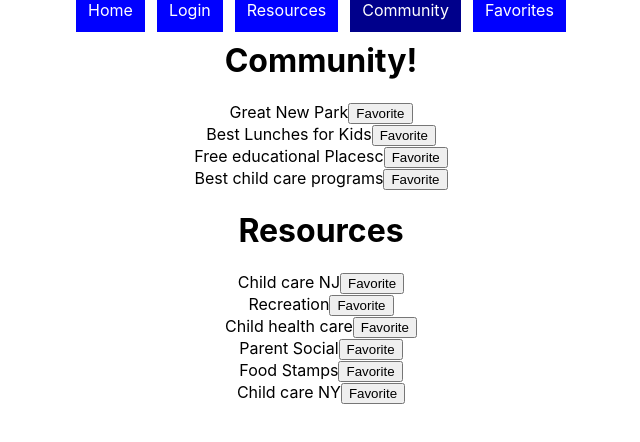
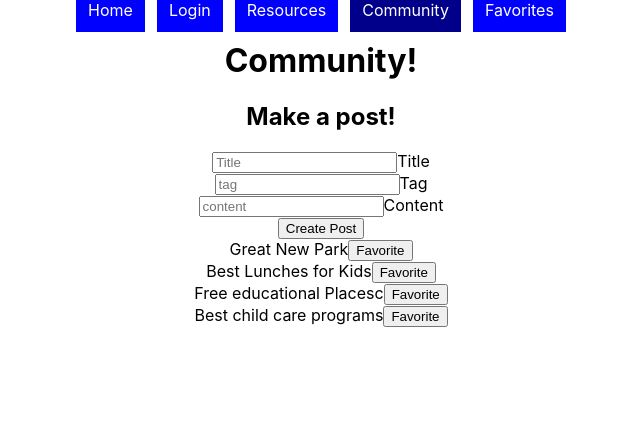
Before and after one commit to mmeurer00/parent_path, a React (Create React App) app: page /community in a window 1280 px wide. Shown: the top 442 px of the page, without its empty margins (319-959 px from the left). Built offline with nearby package versions, Linux system fonts and the light colour scheme.

Commit message:
create callback function in resources route

```diff
--- a/src/App.js
+++ b/src/App.js
@@ -2,7 +2,8 @@ import React from 'react';
 import Home from './components/Home';
 import Login from './components/Login';
 import Resource from './components/Resource';
-import resources from './resource_data'
+import DisplayResource from './components/DisplayResource';
+import resources from './resource_data.js'
 import Community from './components/Community';
 import Favorite from './components/Favorite';
 import Navbar from './components/Navbar';
@@ -32,11 +33,12 @@ render(){
       <Navbar />
       <Route exact path="/" component={Home} />
       <Route exact path="/login" component={Login} />
-      {/* <Route exact path="/resource" component={Resource}/> */}
+      <Route exact path="/resource" component={(routeInfo) => (<Resource routeInfo={routeInfo} resources={this.state.resources}/>)}/>
       <Route exact path="/community" component={Community} />
       <Route exact path="/favorites" component={Favorite} />
     </Router>
-    <Resource resources={this.state.resources}/>
+    {/* <Resource resources={this.state.resources}/> */}
+
       {/* <header className="App-header">
         <img src={logo} className="App-logo" alt="logo" />
         <p>
--- a/src/components/Community.js
+++ b/src/components/Community.js
@@ -1,10 +1,12 @@
 import React from 'react';
 import Post from './Post';
+import CommunityForm from './CommunityForm';
 
 const Community = () => {
     return (
     <div>
         <h1>Community!</h1>
+        < CommunityForm />
         < Post />
     </div>
     )
--- /dev/null
+++ b/src/components/CommunityForm.js
@@ -0,0 +1,24 @@
+import React from 'react';
+
+const CommunityForm = () => {
+    return (
+      <form>
+        <h2>Make a post!</h2>
+        <div>
+          <input type="text" name="title" placeholder="Title" />
+          <label htmlFor="title">Title</label>
+        </div>
+        <div>
+          <input type="tag" name="tag" placeholder="tag" />
+          <label htmlFor="tag">Tag</label>
+        </div>
+        <div>
+          <input type="content" name="content" placeholder="content" />
+          <label htmlFor="content">Content</label>
+        </div>
+        <input type="submit" value="Create Post" />
+      </form>
+    );
+}
+
+export default CommunityForm;
--- a/src/components/DisplayResource.js
+++ b/src/components/DisplayResource.js
@@ -1,12 +1,17 @@
 import React from 'react'
+import ResourceCard from './ResourceCard'
 
-const DisplayResource = (props) => {
-    return(
-        <div>
-            <ResourceCard resource={} />
-            <button>Favorite</button>
-        </div>
-    )
+const DisplayResource = ({resource}) => {
+    // const resourceDisplayStyle = {
+    //     borderStyle: "solid",
+    //     borderColor: "black",
+    //     borderWidth: "1px"}
+    // return(
+    //     <div style={resourceDisplayStyle}>
+    //         <ResourceCard resource={resource} />
+    //         <button>Favorite</button>
+    //     </div>
+    // )
 }
 
 export default DisplayResource
--- a/src/post_data.js
+++ b/src/post_data.js
@@ -1,8 +1,8 @@
 const posts = [
-    {title: "Great New Park" ,content: "found this amazing place", link:"example.com", location: "NJ"},
-    {title: "Best Lunches for Kids" ,content: "yummy", link:"example.com", location: "NY"},
-    {title: "Free educational Placesc" ,content: "love it", link:"example.com", location: "NJ"},
-    {title: "Best child care programs" ,content: "awesome teachers", link:"example.com", location: "PA"}
+    {title: "Great New Park" ,content: "found this amazing place", link:"example.com", location: "NJ", user_id: 1},
+    {title: "Best Lunches for Kids" ,content: "yummy", link:"example.com", location: "NY",  user_id: 1},
+    {title: "Free educational Placesc" ,content: "love it", link:"example.com", location: "NJ",  user_id: 1},
+    {title: "Best child care programs" ,content: "awesome teachers", link:"example.com", location: "PA",  user_id: 1}
 ]
 
 export default posts
--- a/src/reducers/userReducer.js
+++ b/src/reducers/userReducer.js
@@ -1,5 +1,5 @@
 export default function userReducer(state = {
-    users: []
+    user: {id: 1, username: "Maxine", email: "maxinemeurer@yahoo.com", parent:true }
 }, action) {
     switch (action.type){
         case 'ADD_USER':
```
Also changed, not shown: src/components/Resource.js (+2 -14 lines).
